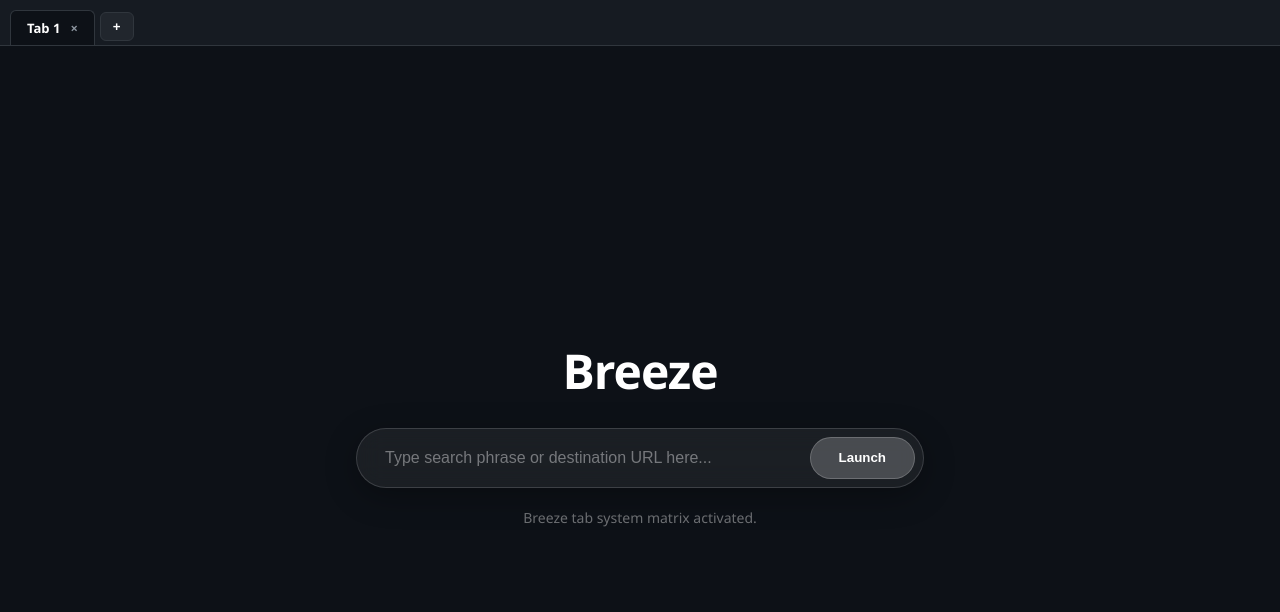
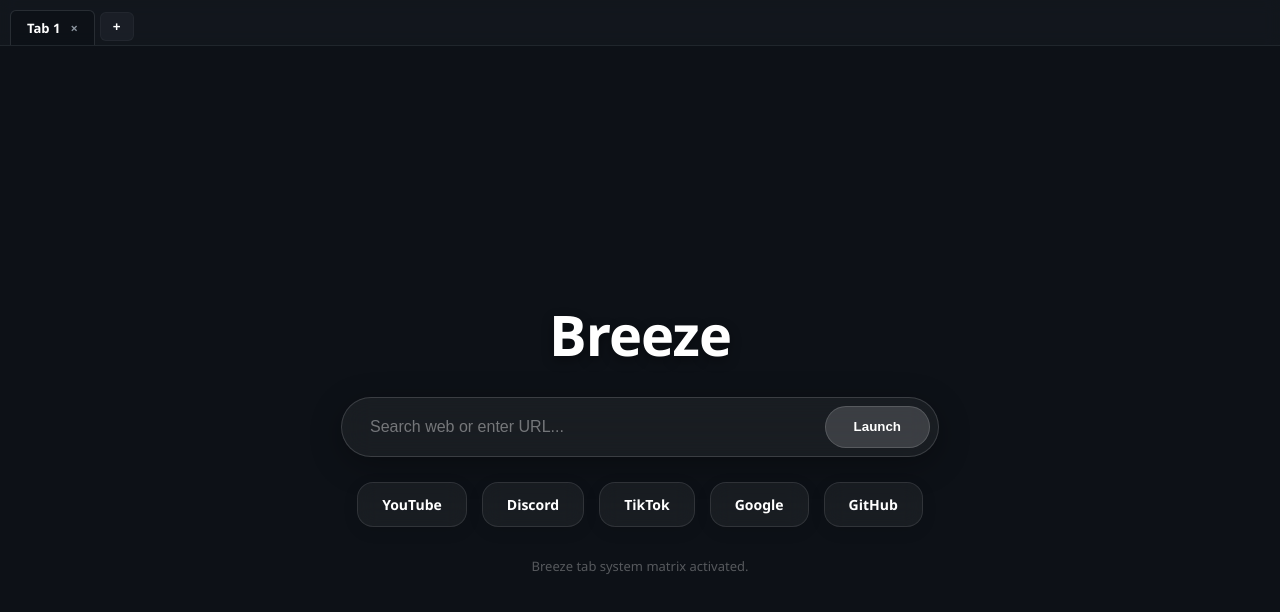
Before and after one commit to MG209/scramjet--browser, a plain HTML site: page index.html in a window 1280 px wide. Drawn offline with Linux system fonts and the light colour scheme.

Commit message:
index.html

```diff
--- a/index.html
+++ b/index.html
@@ -13,20 +13,24 @@
       height: 100vh;
       display: flex;
       flex-direction: column;
+      background-size: cover;
+      background-position: center;
     }
 
     /* Tab Bar Styling Container */
     .tab-bar {
       display: flex;
-      background: #161b22;
+      background: rgba(22, 27, 34, 0.6);
+      backdrop-filter: blur(8px);
+      -webkit-backdrop-filter: blur(8px);
       padding: 10px 10px 0 10px;
-      border-bottom: 1px solid #30363d;
+      border-bottom: 1px solid rgba(48, 54, 61, 0.5);
       gap: 5px;
       align-items: flex-end;
     }
 
     .tab {
-      background: #21262d;
+      background: rgba(33, 38, 45, 0.5);
       color: #c9d1d9;
       padding: 8px 16px;
       border-radius: 6px 6px 0 0;
@@ -35,16 +39,16 @@
       display: flex;
       align-items: center;
       gap: 10px;
-      border: 1px solid #30363d;
+      border: 1px solid rgba(48, 54, 61, 0.4);
       border-bottom: none;
       user-select: none;
     }
 
     .tab.active {
-      background: #0d1117;
+      background: rgba(13, 17, 23, 0.8);
       color: #ffffff;
       font-weight: bold;
-      border-color: #30363d;
+      border-color: rgba(48, 54, 61, 0.8);
       position: relative;
       z-index: 2;
     }
@@ -57,16 +61,16 @@
     .close-tab:hover { color: #f85149; }
 
     .new-tab-btn {
-      background: #21262d;
+      background: rgba(33, 38, 45, 0.6);
       color: white;
-      border: 1px solid #30363d;
+      border: 1px solid rgba(48, 54, 61, 0.4);
       padding: 6px 12px;
       border-radius: 6px;
       cursor: pointer;
       margin-bottom: 4px;
       font-weight: bold;
     }
-    .new-tab-btn:hover { background: #30363d; }
+    .new-tab-btn:hover { background: rgba(48, 54, 61, 0.8); }
 
     /* Main Container Content Window */
     .content-area {
@@ -79,23 +83,26 @@
     }
 
     h1 {
-      font-size: 3rem;
+      font-size: 3.5rem;
       margin-bottom: 25px;
       color: #ffffff;
       letter-spacing: -1px;
+      text-shadow: 0 4px 12px rgba(0,0,0,0.4);
     }
 
+    /* Transparent Panel Box */
     .box {
       display: flex;
       width: 100%;
-      max-width: 550px;
-      background: rgba(255, 255, 255, 0.06);
-      backdrop-filter: blur(12px);
-      -webkit-backdrop-filter: blur(12px);
+      max-width: 580px;
+      background: rgba(255, 255, 255, 0.05);
+      backdrop-filter: blur(15px);
+      -webkit-backdrop-filter: blur(15px);
       padding: 8px;
       border-radius: 30px;
       border: 1px solid rgba(255, 255, 255, 0.15);
       box-shadow: 0 8px 32px 0 rgba(0, 0, 0, 0.3);
+      margin-bottom: 25px;
     }
 
     input {
@@ -110,23 +117,56 @@
     input::placeholder { color: rgba(255, 255, 255, 0.4); }
 
     button.launch-btn {
-      background: rgba(255, 255, 255, 0.2);
-      border: 1px solid rgba(255, 255, 255, 0.2);
+      background: rgba(255, 255, 255, 0.15);
+      border: 1px solid rgba(255, 255, 255, 0.15);
       color: white;
       padding: 12px 28px;
       border-radius: 25px;
       font-weight: bold;
       cursor: pointer;
-      transition: background 0.2s;
+      transition: background 0.2s, transform 0.1s;
     }
-    button.launch-btn:hover { background: rgba(255, 255, 255, 0.35); }
+    button.launch-btn:hover {
+      background: rgba(255, 255, 255, 0.3);
+      transform: scale(1.02);
+    }
 
-    p { color: rgba(255, 255, 255, 0.4); font-size: 14px; margin-top: 20px; }
+    /* Popular Apps Grid Menu */
+    .apps-container {
+      display: flex;
+      gap: 15px;
+      justify-content: center;
+      flex-wrap: wrap;
+      max-width: 580px;
+    }
+
+    .app-card {
+      background: rgba(255, 255, 255, 0.05);
+      backdrop-filter: blur(10px);
+      -webkit-backdrop-filter: blur(10px);
+      border: 1px solid rgba(255, 255, 255, 0.1);
+      padding: 12px 24px;
+      border-radius: 16px;
+      color: white;
+      text-decoration: none;
+      font-weight: 600;
+      font-size: 14px;
+      cursor: pointer;
+      transition: background 0.2s, transform 0.2s;
+      box-shadow: 0 4px 15px rgba(0,0,0,0.1);
+    }
+
+    .app-card:hover {
+      background: rgba(255, 255, 255, 0.15);
+      transform: translateY(-3px);
+      border-color: rgba(255, 255, 255, 0.25);
+    }
+
+    p { color: rgba(255, 255, 255, 0.3); font-size: 13px; margin-top: 30px; }
   </style>
 </head>
 <body>
 
-  <!-- Dynamic Tab Control Navigation -->
   <div class="tab-bar" id="tabBar">
     <div class="tab active" onclick="switchTab(this)" data-tab-id="1">
       <span class="tab-title">Tab 1</span>
@@ -140,9 +180,18 @@
 
     <div class="box">
       <form id="gateway-form" style="display: flex; width: 100%;">
-        <input type="text" id="url-field" placeholder="Type search phrase or destination URL here..." required autocomplete="off">
+        <input type="text" id="url-field" placeholder="Search web or enter URL..." required autocomplete="off">
         <button type="submit" class="launch-btn">Launch</button>
       </form>
+    </div>
+
+    <!-- Quick Link App Grid -->
+    <div class="apps-container">
+      <a class="app-card" onclick="launchApp('https://youtube.com')">YouTube</a>
+      <a class="app-card" onclick="launchApp('https://discord.com')">Discord</a>
+      <a class="app-card" onclick="launchApp('https://tiktok.com')">TikTok</a>
+      <a class="app-card" onclick="launchApp('https://google.com')">Google</a>
+      <a class="app-card" onclick="launchApp('https://github.com')">GitHub</a>
     </div>
 
     <p>Breeze tab system matrix activated.</p>
@@ -181,7 +230,7 @@
       const tabElement = closeButton.parentElement;
       const allTabs = document.querySelectorAll('.tab');
 
-      if (allTabs.length === 1) return; // Prevent closing the final remaining tab
+      if (allTabs.length === 1) return;
 
       if (tabElement.classList.contains('active')) {
         const index = Array.from(allTabs).indexOf(tabElement);
@@ -191,22 +240,35 @@
       tabElement.remove();
     }
 
-    // Encrypted network form router
+    // Handles the unblocking gateway loop
+    function processRequest(destinationUrl) {
+      const activeTab = document.querySelector('.tab.active .tab-title');
+      if (activeTab) {
+        let cleanName = destinationUrl.replace(/^(https?:\/\/)?(www\.)?/, '');
+        activeTab.innerText = cleanName.length > 10 ? cleanName.substring(0, 10) + '...' : cleanName;
+      }
+
+      if (!destinationUrl.includes('.') || destinationUrl.includes(' ')) {
+        destinationUrl = 'https://google.com/search?q=' + encodeURIComponent(destinationUrl);
+      } else if (!/^https?:\/\//i.test(destinationUrl)) {
+        destinationUrl = 'https://' + destinationUrl;
+      }
+
+      const encoded = btoa(destinationUrl).replace(/\+/g, '-').replace(/\//g, '_').replace(/=+$/, '');
+      window.location.href = "https://tachyons.xyz" + encoded;
+    }
+
+    // Input Form Submission Handler
     document.getElementById('gateway-form').onsubmit = (e) => {
       e.preventDefault();
-      let query = document.getElementById('url-field').value.trim();
+      const query = document.getElementById('url-field').value.trim();
+      processRequest(query);
+    };
 
-      // Update browser tab name to show current request destination
-      const activeTab = document.querySelector('.tab.active .tab-title');
-      if (activeTab) {
-        activeTab.innerText = query.length > 10 ? query.substring(0, 10) + '...' : query;
-      }
-
-      query = query.replace(/^(https?:\/\/)?(www\.)?/, '');
-
-      // Unblockable cluster routing injection point
-      window.location.href = "https://startpage.com" + encodeURIComponent(query);
-    };
+    // Quick App Button Click Handler
+    function launchApp(appUrl) {
+      processRequest(appUrl);
+    }
   </script>
 
 </body>
```
